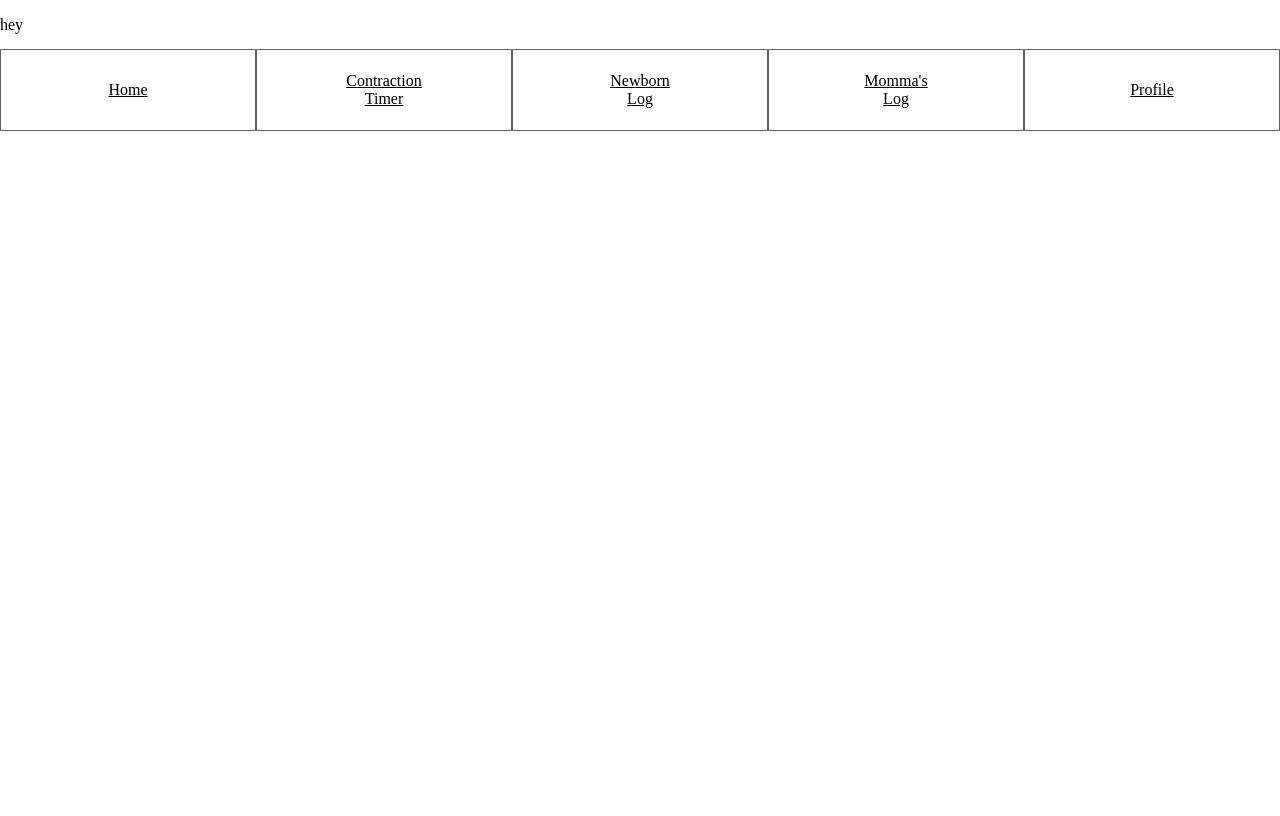
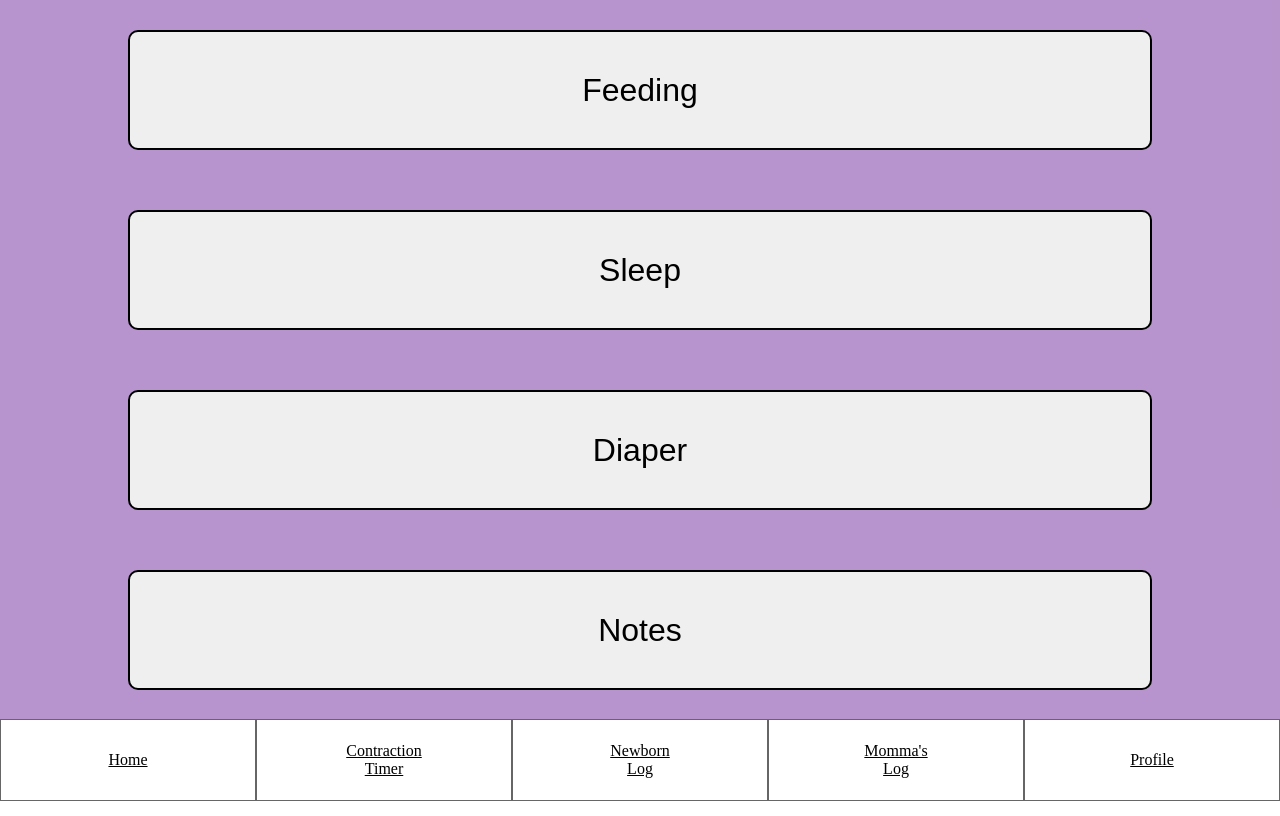
Before and after one commit to zacharymorel/Mother-Native-FrontEnd, a React (Create React App) app: page /nbl in a window 1280 px wide. Built offline with nearby package versions, Linux system fonts and the light colour scheme.

Commit message:
newborn log layout finished.

```diff
--- a/src/components/NBL.js
+++ b/src/components/NBL.js
@@ -1,10 +1,24 @@
 import React, { Component } from 'react';
 
 export default class NBL extends Component {
+  state = {
+    ifFeed: false,
+    ifSleep: false,
+    ifDiaper: false,
+    ifNotes: false
+  }
+
+  _feedClick = ()=> {
+
+  }
+
   render() {
     return (
       <div className="nbl">
-        <p>hey</p>
+        <button className="nblButton">Feeding</button>
+        <button className="nblButton">Sleep</button>
+        <button className="nblButton">Diaper</button>
+        <button className="nblButton">Notes</button>
       </div>
     );
   }
--- a/src/styles/index.css
+++ b/src/styles/index.css
@@ -28,7 +28,7 @@ body {
 .home,
 .timer {
   font-size: 300%;
-  background-color: rebeccapurple;
+  background-color: rgba(156, 107, 186, 0.72);
   height: 90vh;
   width: 100vw;
   text-align: center;
@@ -73,3 +73,20 @@ body {
   justify-content: space-between;
   padding: 8px;
 }
+
+.nbl {
+  background-color: rgba(156, 107, 186, 0.72);
+  display: flex;
+  flex-direction: column;
+  justify-content: space-around;
+  align-items: center;
+  height: 90vh;
+}
+
+.nblButton {
+  font-size: 200%;
+  border: 2px solid black;
+  border-radius: 10px;
+  height: 15vh;
+  width: 80vw;
+}
```
